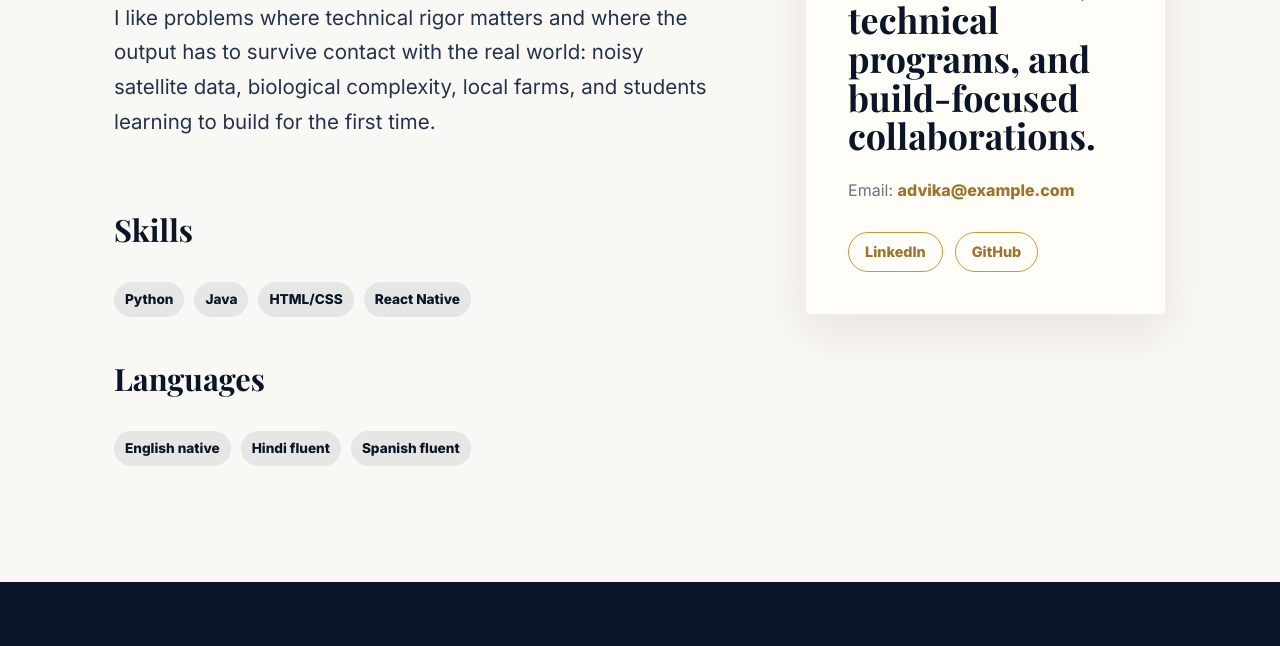
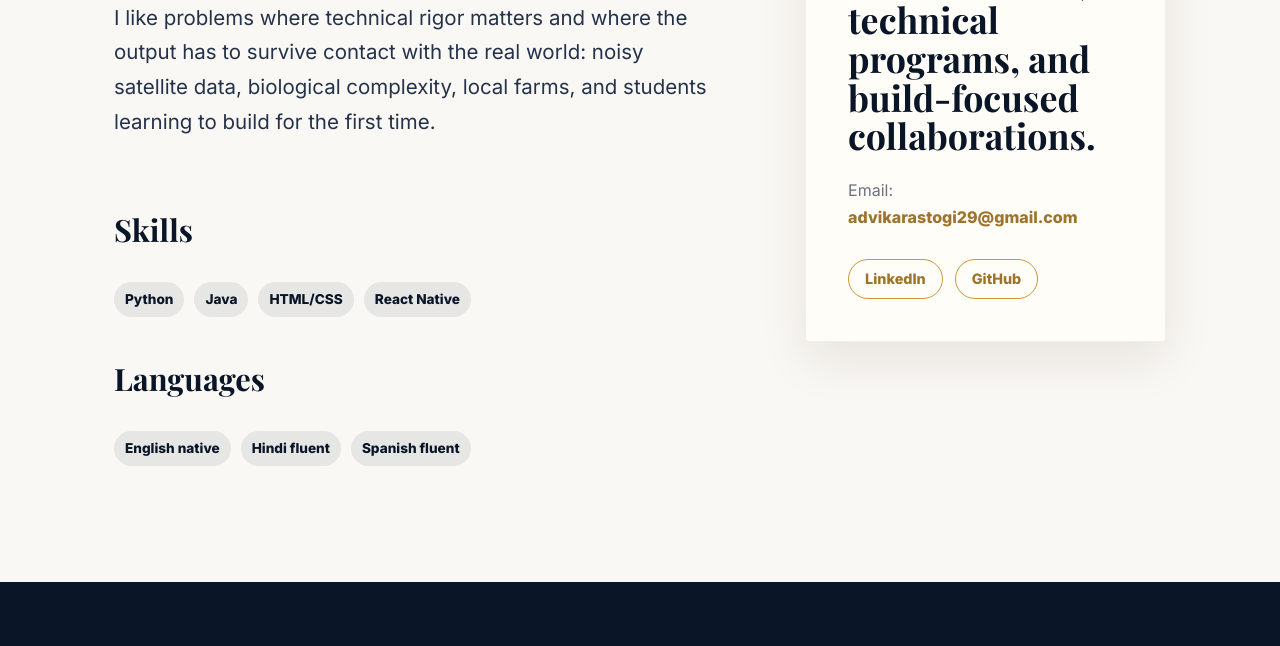
Before and after one commit to sunset5109/advikarastogi, a plain HTML site: page about.html in a window 1280 px wide. Shown: the part 1113-1759 px from the top of the page. Drawn offline with nearby package versions, Linux system fonts and the light colour scheme.

Commit message:
Update email address in contact card

```diff
--- a/about.html
+++ b/about.html
@@ -50,7 +50,7 @@
         <aside class="contact-card reveal" id="contact">
           <span class="card-kicker">Contact</span>
           <h2>Open to research conversations, technical programs, and build-focused collaborations.</h2>
-          <p>Email: <a href="mailto:advika@example.com">advika@example.com</a></p>
+          <p>Email: <a href="mailto:advika@example.com">advikarastogi29@gmail.com</a></p>
           <div class="contact-actions">
             <a class="button small outline-gold" href="#" aria-disabled="true">LinkedIn</a>
             <a class="button small outline-gold" href="#" aria-disabled="true">GitHub</a>
```
